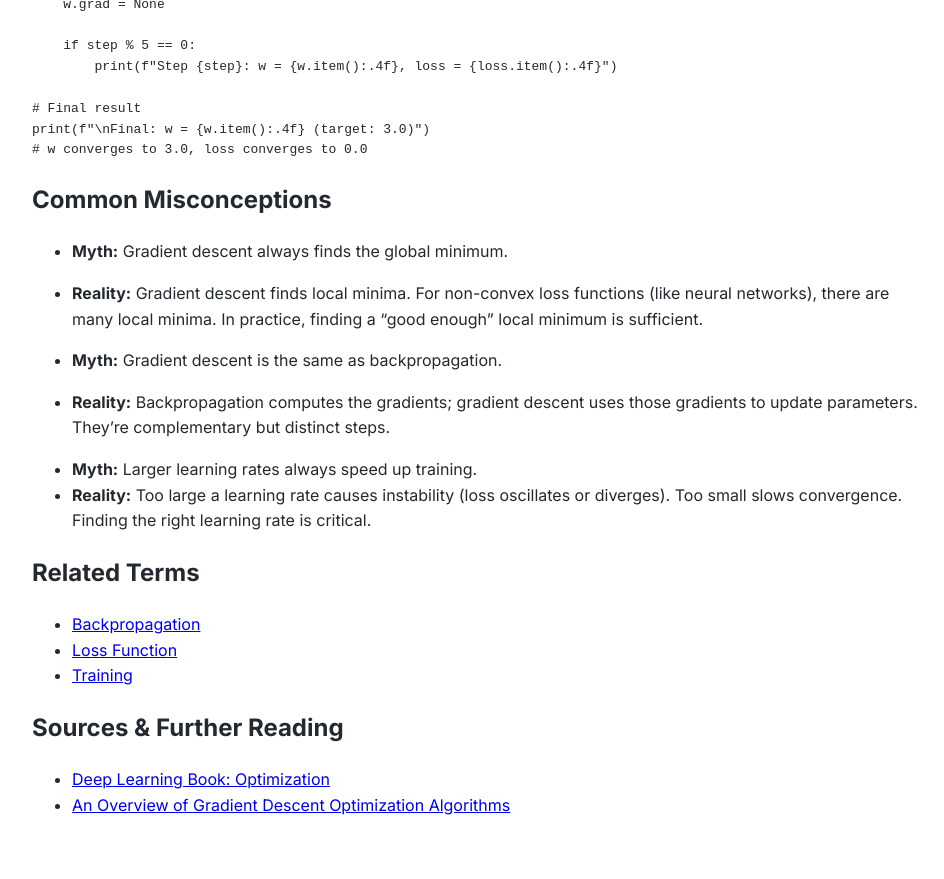
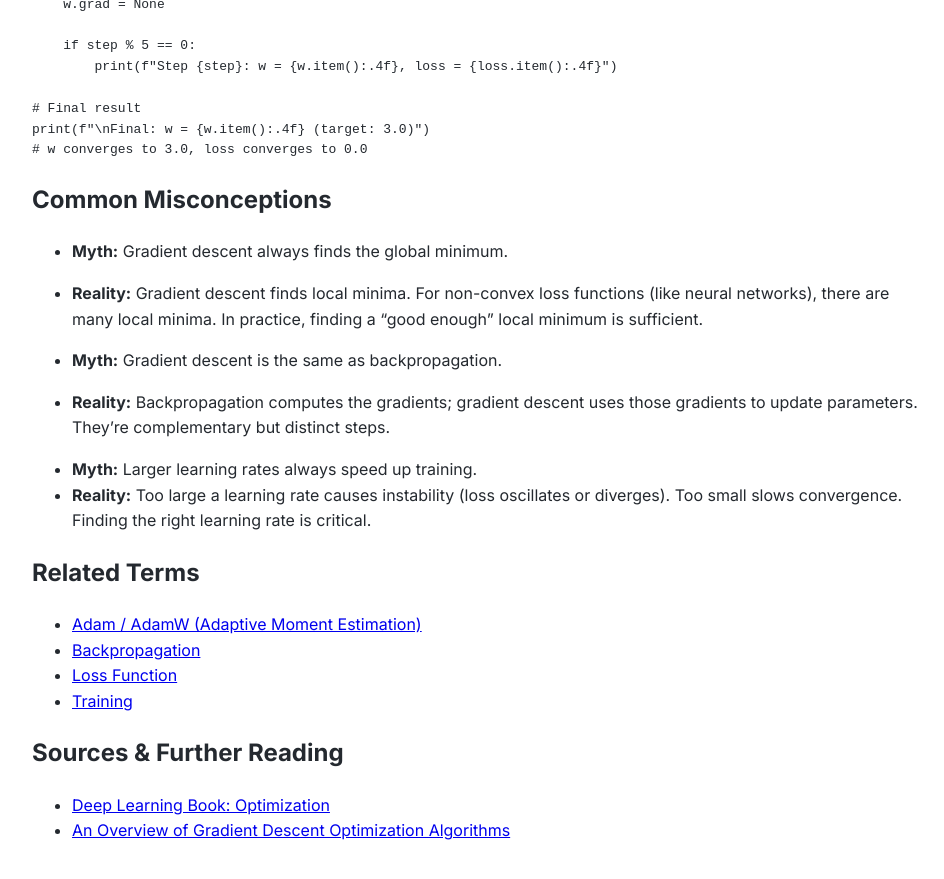
Before and after one commit to alexnubla/ai-dictionary, a Jekyll site: the page built from terms/gradient-descent.md, in a window 1280 px wide and 900 px high, scrolled down 2887 px. Shown: the top 879 px of the window, without its empty margins (158-1102 px from the left). Built offline with Jekyll 4.4.1, drawn with Linux system fonts in a browser that asks for light colours.

Commit message:
Update gradient-descent.md

```diff
--- a/terms/gradient-descent.md
+++ b/terms/gradient-descent.md
@@ -121,6 +121,7 @@ print(f"\nFinal: w = {w.item():.4f} (target: 3.0)")
 - **Reality:** Too large a learning rate causes instability (loss oscillates or diverges). Too small slows convergence. Finding the right learning rate is critical.
 
 ## Related Terms
+- [Adam / AdamW (Adaptive Moment Estimation)](../adam-adamw/)
 - [Backpropagation](../backpropagation/)
 - [Loss Function](../loss-function/)
 - [Training](../training/)
```
